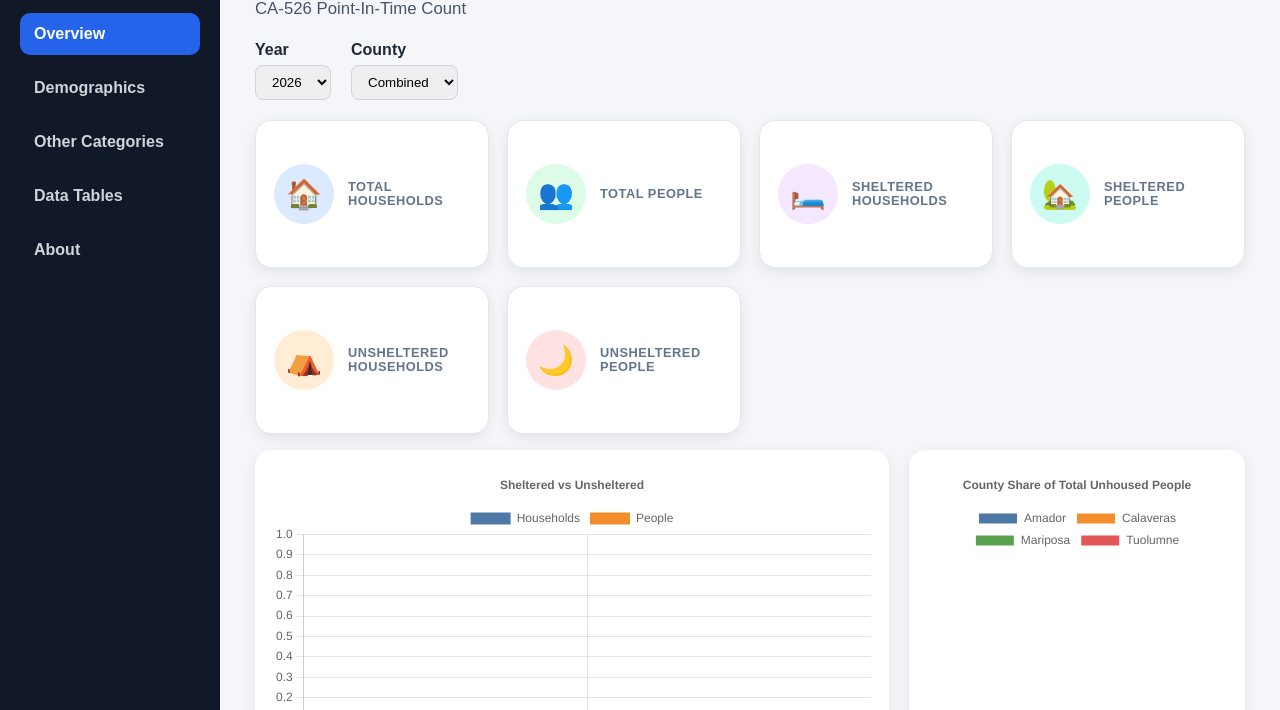
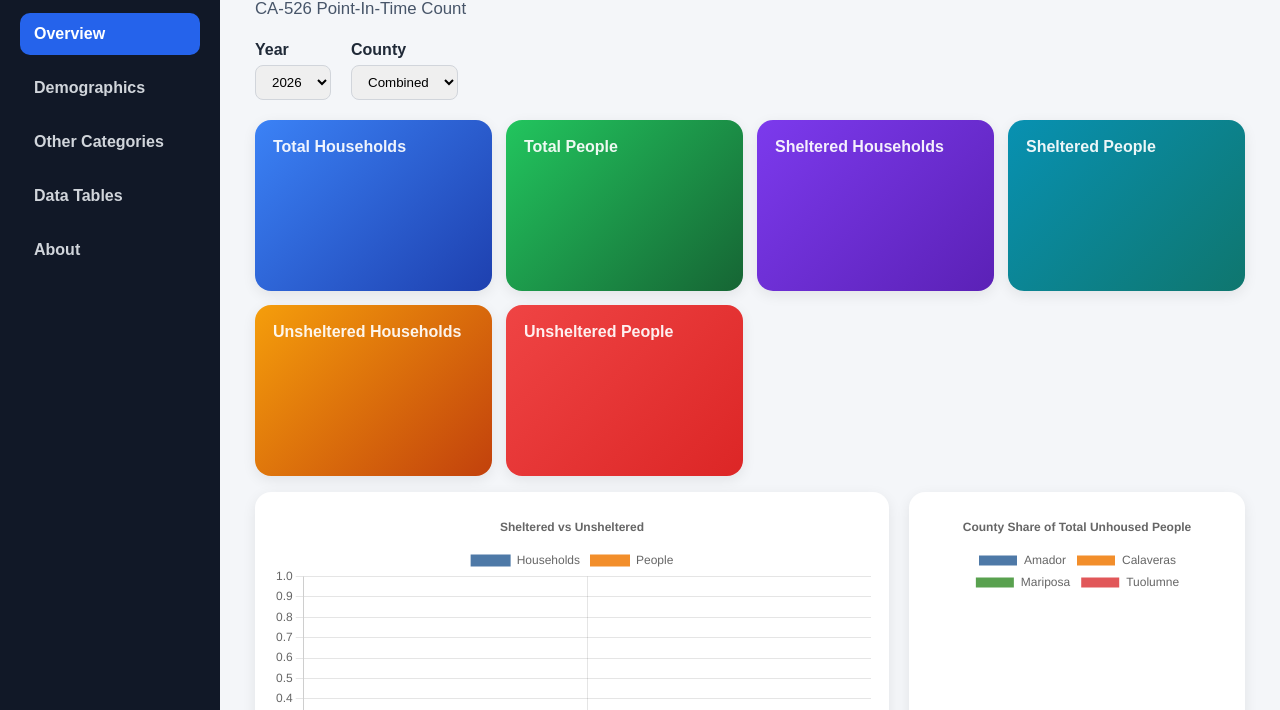
Before and after one commit to erichanaway/coc-pit-dashboard, a website built with Vite: page index.html in a window 1280 px wide. Shown: the part 90-800 px from the top of the page. Built offline with nearby package versions, Linux system fonts and the light colour scheme; files whose address does not match are found by name; what xlsx would draw is missing.

Commit message:
Update KPIs to remove icons

```diff
--- a/src/main.js
+++ b/src/main.js
@@ -74,54 +74,43 @@ document.querySelector('#app').innerHTML = `
         </div>
 
         <div class="kpi-grid">
-          <div class="card kpi-card">
-            <div class="kpi-icon blue-icon">🏠</div>
-
+
+          <div class="card kpi-card kpi-blue">
             <div class="kpi-content">
               <h3>Total Households</h3>
               <p id="total-households">--</p>
             </div>
           </div>
 
-          <div class="card kpi-card">
-            <div class="kpi-icon green-icon">👥</div>
-
+          <div class="card kpi-card kpi-green">
             <div class="kpi-content">
               <h3>Total People</h3>
               <p id="total-people">--</p>
             </div>
           </div>
 
-          <div class="card kpi-card">
-            <div class="kpi-icon purple-icon">🛏️</div>
-
+          <div class="card kpi-card kpi-purple">
             <div class="kpi-content">
               <h3>Sheltered Households</h3>
               <p id="sheltered-households">--</p>
             </div>
           </div>
 
-          <div class="card kpi-card">
-            <div class="kpi-icon teal-icon">🏡</div>
-
+          <div class="card kpi-card kpi-teal">
             <div class="kpi-content">
               <h3>Sheltered People</h3>
               <p id="sheltered-people">--</p>
             </div>
           </div>
 
-          <div class="card kpi-card">
-            <div class="kpi-icon orange-icon">⛺</div>
-
+          <div class="card kpi-card kpi-orange">
             <div class="kpi-content">
               <h3>Unsheltered Households</h3>
               <p id="unsheltered-households">--</p>
             </div>
           </div>
 
-          <div class="card kpi-card">
-            <div class="kpi-icon red-icon">🌙</div>
-
+          <div class="card kpi-card kpi-red">
             <div class="kpi-content">
               <h3>Unsheltered People</h3>
               <p id="unsheltered-people">--</p>
@@ -1499,59 +1488,49 @@ document.querySelectorAll('.sidebar a').forEach(link => {
       </div>
 
       <div class="kpi-grid">
-        <div class="card kpi-card">
-          <div class="kpi-icon blue-icon">👶</div>
-
+
+        <div class="card kpi-card kpi-blue">
           <div class="kpi-content">
             <h3>Children (&lt;18)</h3>
             <p id="demo-children">--</p>
           </div>
         </div>
 
-        <div class="card kpi-card">
-          <div class="kpi-icon green-icon">🧑</div>
-
+        <div class="card kpi-card kpi-green">
           <div class="kpi-content">
             <h3>Youth (18-24)</h3>
             <p id="demo-youth">--</p>
           </div>
         </div>
 
-        <div class="card kpi-card">
-          <div class="kpi-icon purple-icon">👴</div>
-
+        <div class="card kpi-card kpi-purple">
           <div class="kpi-content">
             <h3>Older Adults (65+)</h3>
             <p id="demo-seniors">--</p>
           </div>
         </div>
 
-        <div class="card kpi-card">
-          <div class="kpi-icon orange-icon">🎒</div>
-
+        <div class="card kpi-card kpi-orange">
           <div class="kpi-content">
             <h3>Unaccompanied Youth</h3>
             <p id="demo-unaccompanied">--</p>
           </div>
         </div>
 
-        <div class="card kpi-card">
-          <div class="kpi-icon teal-icon">👨‍👩‍👧</div>
-
+        <div class="card kpi-card kpi-teal">
           <div class="kpi-content">
             <h3>Parenting Youth</h3>
             <p id="demo-parenting-youth">--</p>
           </div>
         </div>
 
-        <div class="card kpi-card">
-          <div class="kpi-icon red-icon">🍼</div>
-
+        <div class="card kpi-card kpi-red">
           <div class="kpi-content">
             <h3>Children of Parenting Youth</h3>
             <p id="demo-parenting-children">--</p>
           </div>
         </div>
+
       </div>
 
       <div class="demographics-charts-grid">
@@ -1699,54 +1678,42 @@ document.querySelectorAll('.sidebar a').forEach(link => {
 
       <div class="kpi-grid">
 
-        <div class="card kpi-card">
-          <div class="kpi-icon blue-icon">🏠</div>
-
+        <div class="card kpi-card kpi-blue">
           <div class="kpi-content">
             <h3>Chronic Homeless Individuals</h3>
             <p id="other-chronic-individuals">0</p>
           </div>
         </div>
 
-        <div class="card kpi-card">
-          <div class="kpi-icon green-icon">🎖️</div>
-
+        <div class="card kpi-card kpi-green">
           <div class="kpi-content">
             <h3>Veterans</h3>
             <p id="other-veterans">0</p>
           </div>
         </div>
 
-        <div class="card kpi-card">
-          <div class="kpi-icon purple-icon">⭐</div>
-
+        <div class="card kpi-card kpi-purple">
           <div class="kpi-content">
             <h3>Chronic Homeless Veterans</h3>
             <p id="other-chronic-veterans">0</p>
           </div>
         </div>
 
-        <div class="card kpi-card">
-          <div class="kpi-icon orange-icon">🧠</div>
-
+        <div class="card kpi-card kpi-orange">
           <div class="kpi-content">
             <h3>Mental Illness</h3>
             <p id="other-mental-illness">0</p>
           </div>
         </div>
 
-        <div class="card kpi-card">
-          <div class="kpi-icon teal-icon">❤️</div>
-
+        <div class="card kpi-card kpi-teal">
           <div class="kpi-content">
             <h3>HIV/AIDS</h3>
             <p id="other-hiv">0</p>
           </div>
         </div>
 
-        <div class="card kpi-card">
-          <div class="kpi-icon red-icon">🛡️</div>
-
+        <div class="card kpi-card kpi-red">
           <div class="kpi-content">
             <h3>Fleeing Domestic Violence</h3>
             <p id="other-dv">0</p>
--- a/src/style.css
+++ b/src/style.css
@@ -24,14 +24,10 @@ h1 {
 }
 
 .card {
-  display: flex;
-  flex-direction: column;
-  justify-content: space-between;
   background: white;
   padding: 18px;
   border-radius: 16px;
   box-shadow: 0 4px 14px rgba(0,0,0,0.08);
-  min-height: 110px;
   border: 1px solid #e5e7eb;
   transition: transform 0.2s ease, box-shadow 0.2s ease;
   cursor: default;
@@ -43,61 +39,54 @@ h1 {
 }
 
 .kpi-card {
-  display: grid;
-  grid-template-columns: auto 1fr;
-  column-gap: 14px;
-  align-items: center;
-}
-
-.kpi-icon {
-  width: 60px;
-  height: 60px;
-  border-radius: 50%;
-  display: grid;
-  place-items: center;
-  font-size: 1.8rem;
-  background: #eff6ff;
-}
-
-.blue-icon {
-  background: #dbeafe;
-  color: #2563eb;
-}
-
-.green-icon {
-  background: #dcfce7;
-  color: #16a34a;
-}
-
-.purple-icon {
-  background: #f3e8ff;
-  color: #9333ea;
-}
-
-.orange-icon {
-  background: #ffedd5;
-  color: #ea580c;
-}
-
-.red-icon {
-  background: #fee2e2;
-  color: #dc2626;
-}
-
-.teal-icon {
-  background: #ccfbf1;
-  color: #0f766e;
+  min-height: 135px;
+  color: white;
+  border: none;
+  display: flex;
+  flex-direction: column;
+  justify-content: space-between;
 }
 
 .kpi-content h3 {
-  margin: 0 0 8px 0;
+  margin: 0;
+  color: rgba(255,255,255,0.92);
+  font-size: 1rem;
+  font-weight: 700;
+  text-transform: none;
+  letter-spacing: 0;
+  line-height: 1.15;
 }
 
 .kpi-content p {
-  margin: 0;
+  margin-top: 18px 0 0;
   font-weight: 800;
-  font-size: 2.8rem;
-  color: #0f172a;
+  font-size: 3rem;
+  color: white;
+  line-height: 1;
+}
+
+.kpi-blue {
+  background: linear-gradient(135deg, #3b82f6, #1e40af);
+}
+
+.kpi-teal {
+  background: linear-gradient(135deg, #0891b2, #0f766e);
+}
+
+.kpi-purple {
+  background: linear-gradient(135deg, #7c3aed, #5b21b6);
+}
+
+.kpi-green {
+  background: linear-gradient(135deg, #22c55e, #166534);
+}
+
+.kpi-orange {
+  background: linear-gradient(135deg, #f59e0b, #c2410c);
+}
+
+.kpi-red {
+  background: linear-gradient(135deg, #ef4444, #dc2626);
 }
 
 .controls {
@@ -123,7 +112,7 @@ select {
 .kpi-grid {
   display: grid;
   grid-template-columns: repeat(auto-fit, minmax(190px, 1fr));
-  gap: 18px;
+  gap: 14px;
   margin-top: 20px;
 }
 
@@ -157,17 +146,6 @@ select {
 
 .full-width-chart {
   grid-column: 1 / -1;
-}
-
-.card h3 {
-  font-size: 0.8rem;
-  margin: 0;
-  color: #64748b;
-  text-transform: uppercase;
-  letter-spacing: 0.04em;
-  font-weight: 700;
-  line-height: 1.1;
-  word-break: normal;
 }
 
 .chart-card canvas {
```
